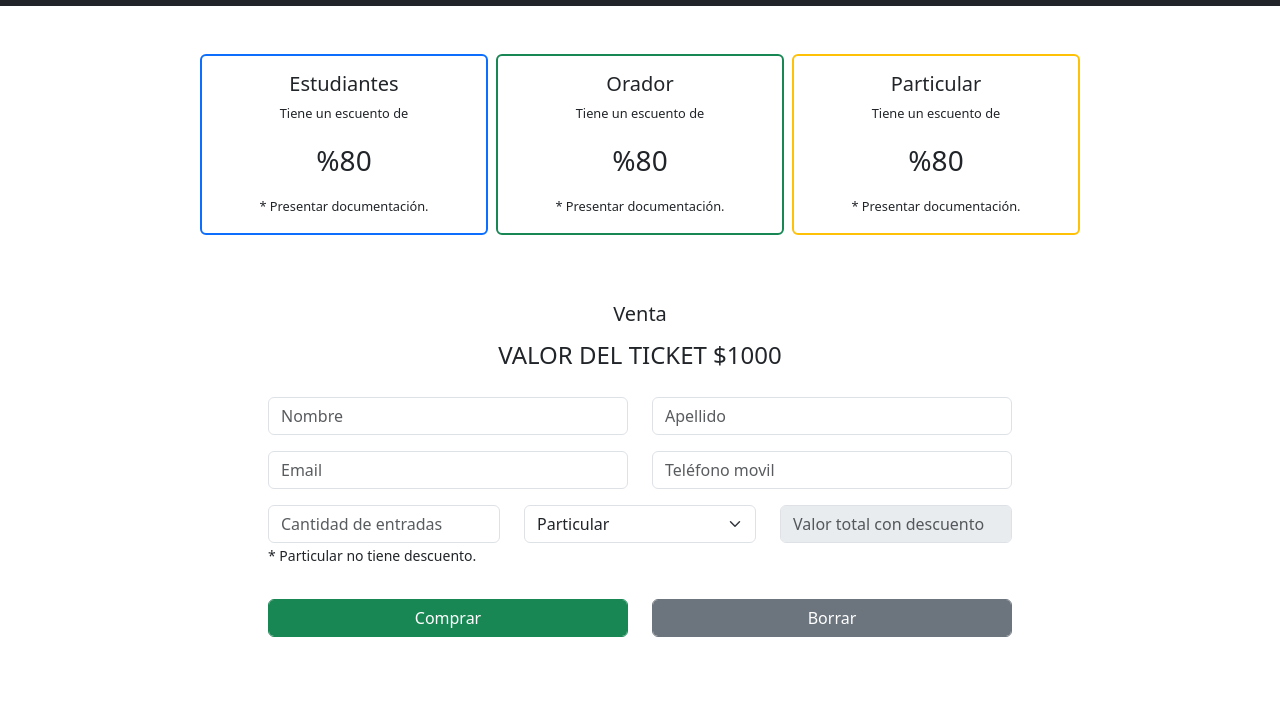
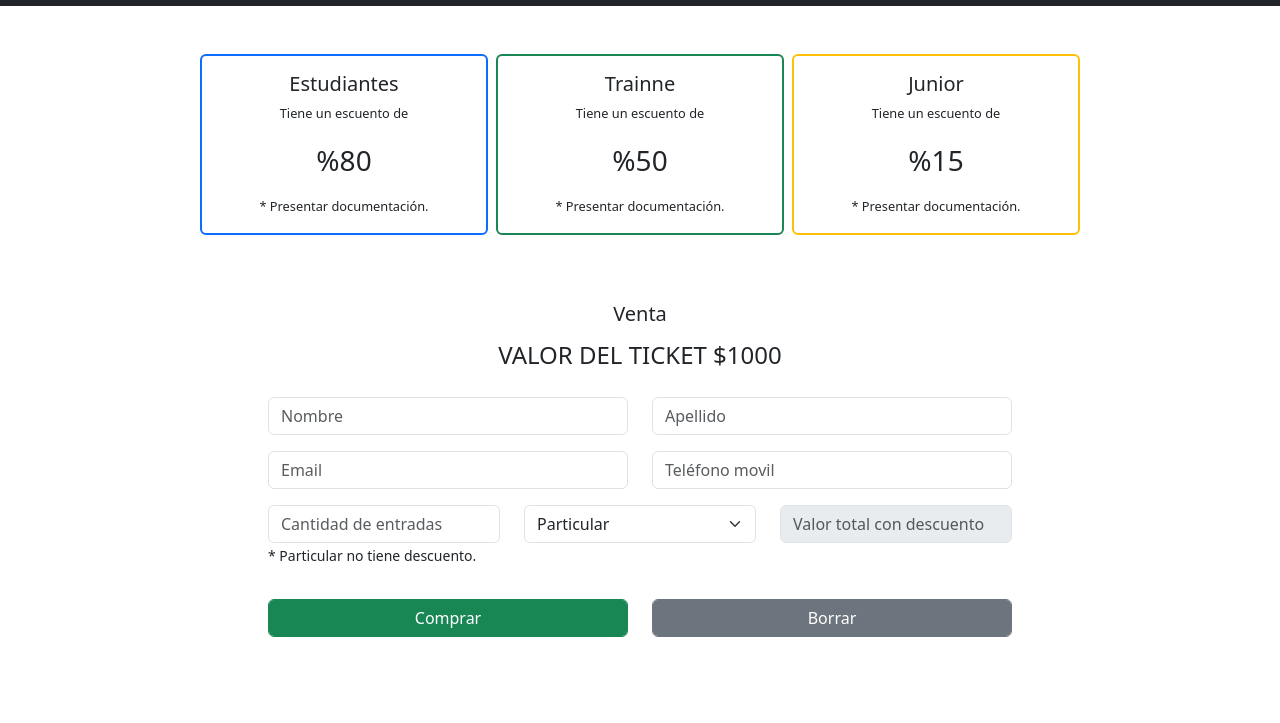
Before and after one commit to eduardo-mendiola/tp-integrador-codoAcodo, a plain HTML site: page compraTicket.html in a window 1280 px wide. Shown: the part 77-800 px from the top of the page. Drawn offline with nearby package versions, Linux system fonts and the light colour scheme.

Commit message:
Correccion de porcentajes de descuento.

```diff
--- a/compraTicket.html
+++ b/compraTicket.html
@@ -66,9 +66,9 @@
         <!-- Trainee -->
         <div class="card-css card mx-1 mb-3 text-center border-success border-2">
           <div class="card-body">
-            <h5 class="card-title mb-2">Orador</h5>
+            <h5 class="card-title mb-2">Trainne</h5>
             <p class="card-text textoChico text-sencodary">Tiene un escuento de</p>
-            <p class="card-text fs-3">%80</p>
+            <p class="card-text fs-3">%50</p>
             <p class="card-text textoChico text-sencodary">* Presentar documentación.</p>
           </div>
         </div>
@@ -76,9 +76,9 @@
         <!-- Junior -->
         <div class="card-css card mx-1 mb-3 text-center border-warning border-2">
           <div class="card-body">
-            <h5 class="card-title mb-2">Particular</h5>
+            <h5 class="card-title mb-2">Junior</h5>
             <p class="card-text textoChico text-sencodary">Tiene un escuento de</p>
-            <p class="card-text fs-3">%80</p>
+            <p class="card-text fs-3">%15</p>
             <p class="card-text textoChico text-sencodary">* Presentar documentación.</p>
           </div>
         </div>
```
